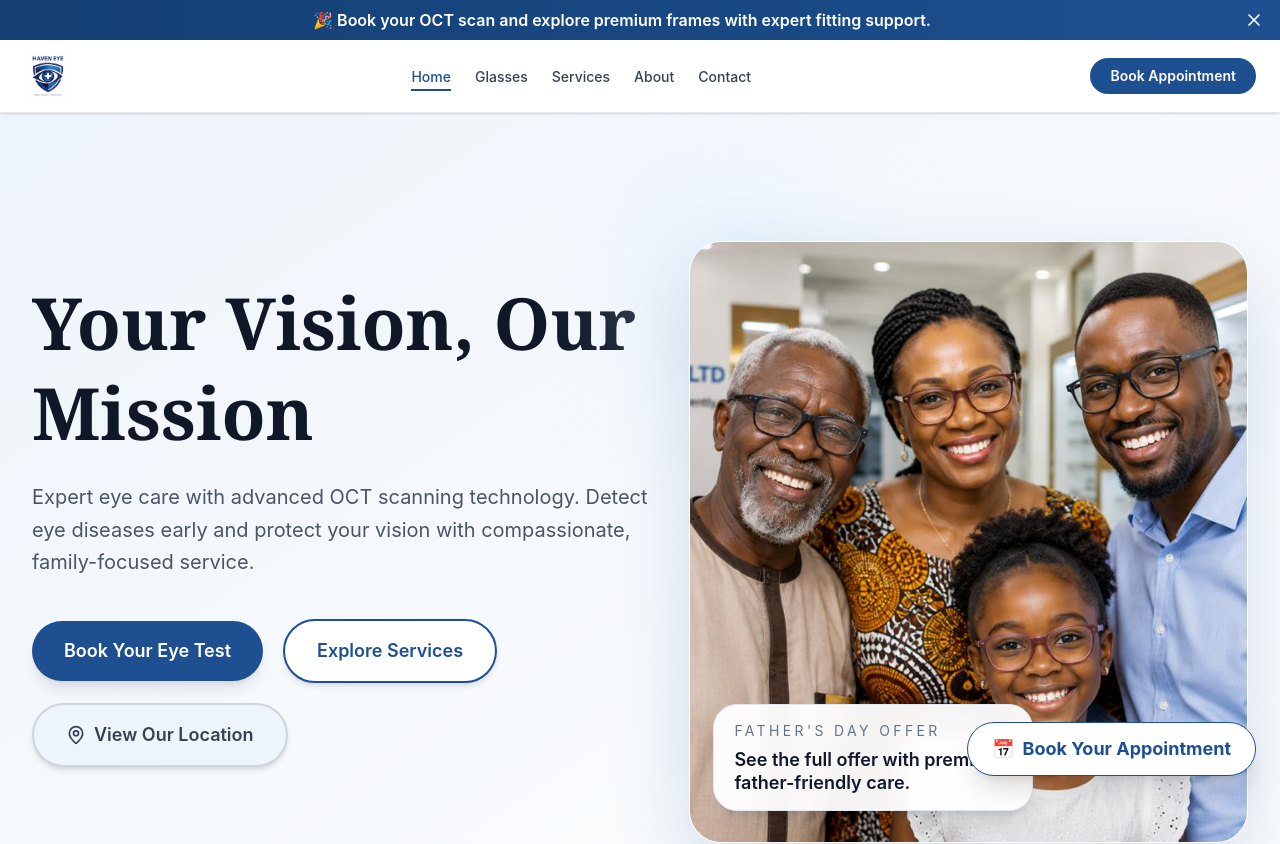
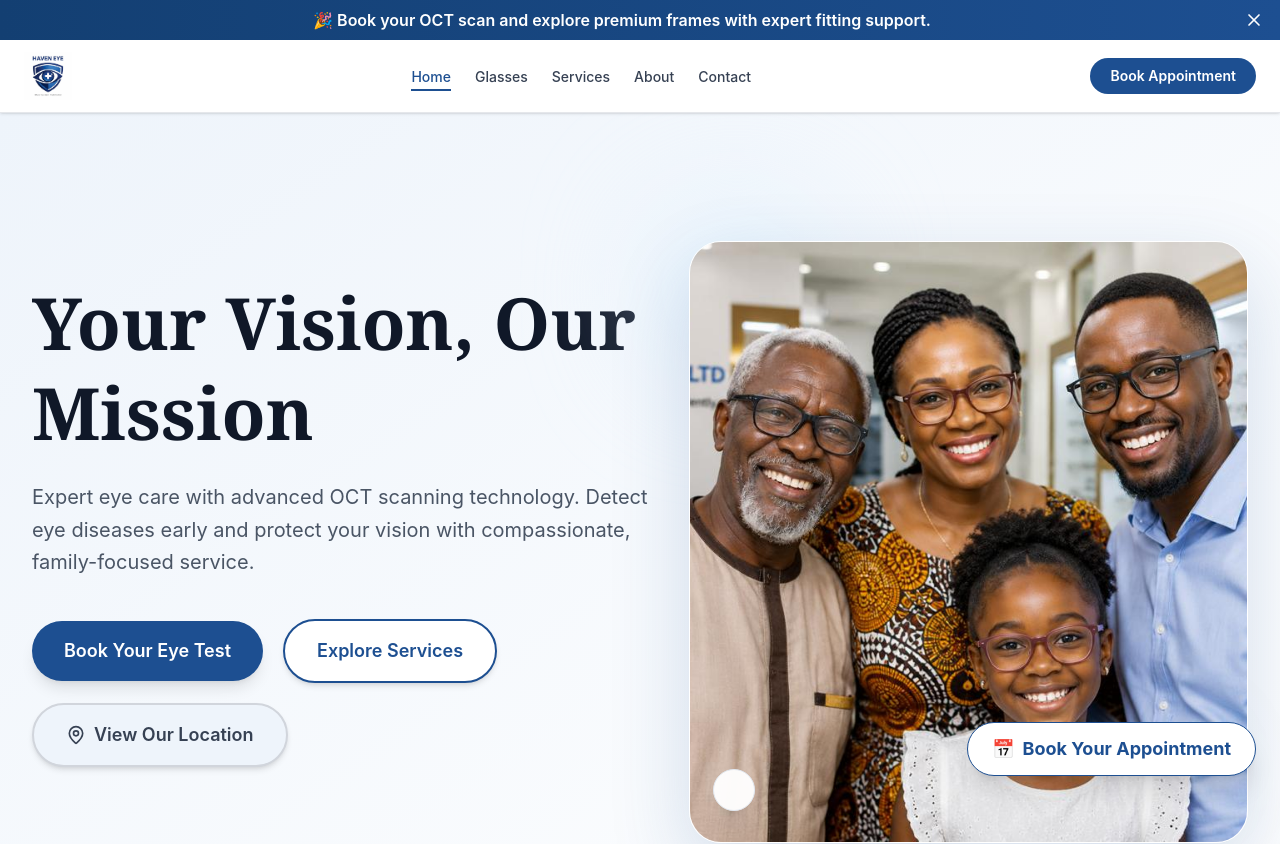
Before and after one commit to Barmoo/haven-eyes-project, a React (Vite) app: page / in a window 1280 px wide. Shown: the top 844 px of the page. Built offline with nearby package versions, Linux system fonts and the light colour scheme.

Commit message:
changes added

```diff
--- a/src/components/hero.jsx
+++ b/src/components/hero.jsx
@@ -75,10 +75,7 @@ const Hero = () => {
           </div>
 
           <div className="absolute bottom-8 left-6 bg-white/95 backdrop-blur-md border border-slate-200 rounded-3xl px-5 py-4 shadow-xl max-w-xs">
-            <p className="text-sm uppercase tracking-[0.24em] text-slate-500 mb-2">Father's Day Offer</p>
-            <p className="text-lg font-semibold text-slate-900 leading-tight">
-              See the full offer with premium father-friendly care.
-            </p>
+            <p className="text-sm uppercase tracking-[0.24em] text-slate-500 mb-2"></p>
           </div>
         </div>
       </div>
```
